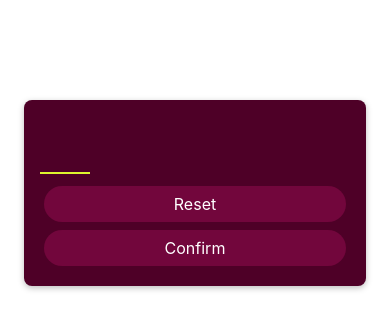
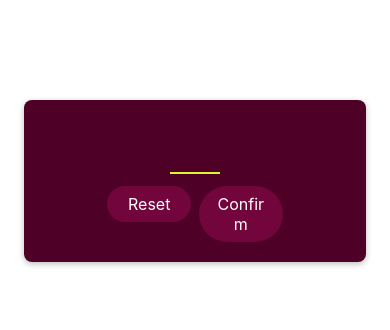
Before and after one commit to tomd323/RN-MiniGame, a React Native app: screen / in a window 390 px wide. Shown: the top 330 px of the page. Built offline with nearby package versions, Linux system fonts and the light colour scheme.

Commit message:
buttons finished

```diff
--- a/screens/StartGameScreen.js
+++ b/screens/StartGameScreen.js
@@ -14,8 +14,15 @@ function StartGameScreen() {
                 autoCorrect={false} // iOS only
                 autoCapitalize='none' // iOS only
             />
-            <PrimaryButton>Reset</PrimaryButton>
-            <PrimaryButton>Confirm</PrimaryButton>
+            <View style={styles.buttonsContainer}>
+                <View style={styles.buttonContainer}>
+                    <PrimaryButton>Reset</PrimaryButton>
+                </View>
+                <View style={styles.buttonContainer}>
+                    <PrimaryButton>Confirm</PrimaryButton>
+                </View>
+            </View>
+
         </View>
 
     );
@@ -26,6 +33,7 @@ export default StartGameScreen;
 
 const styles = StyleSheet.create({
     inputContainer: {
+        alignItems: 'center',
         marginTop: 100,
         marginHorizontal: 24,
         borderRadius: 8,
@@ -49,4 +57,13 @@ const styles = StyleSheet.create({
         textAlign: 'center',
     },
 
+    buttonsContainer: {
+        flexDirection: 'row',
+        justifyContent: 'center',
+        paddingHorizontal: 15,
+    },
+
+    buttonContainer: {
+        flex: 1,
+    }
 });
```
